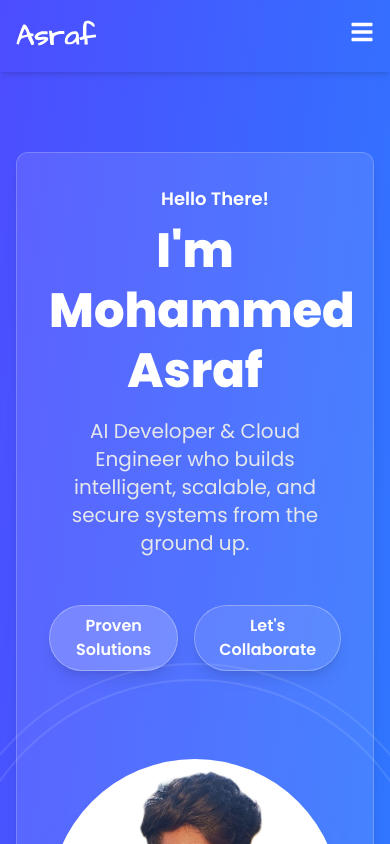
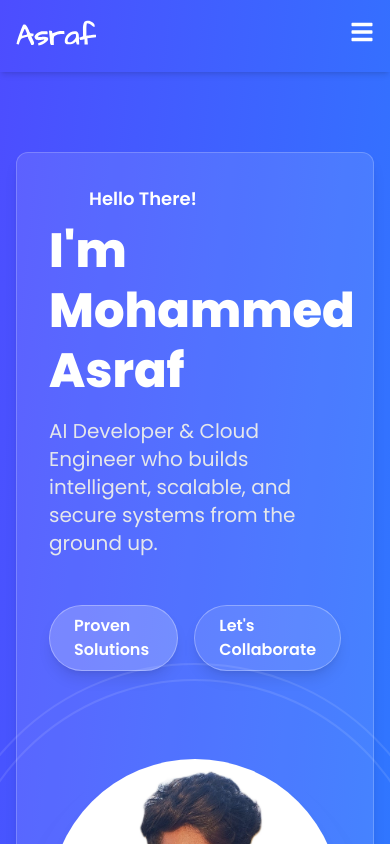
Before and after one commit to Mohammed-Asraf/asraf_portfolio, a Next.js app: page / in a window 390 px wide. Shown: the top 844 px of the page. Built offline with nearby package versions, Linux system fonts and the light colour scheme.

Commit message:
fix: Ensure 'Hello There!' is left-aligned on all screens

```diff
--- a/src/components/Hero.tsx
+++ b/src/components/Hero.tsx
@@ -43,8 +43,8 @@ const Hero = () => {
       <section className="relative py-20 px-4 min-h-[calc(100vh-80px)] flex items-center">
         <div className="container mx-auto grid grid-cols-1 md:grid-cols-2 gap-12 items-center bg-white/10 lg:backdrop-blur-md p-8 rounded-xl border border-white/20 shadow-lg">
           {/* Left Side: Text Content */}
-          <div className="text-center md:text-left text-white">
-            <p className="text-primary font-semibold text-lg mb-2 flex items-center justify-center md:justify-start">
+          <div className="text-left text-white">
+            <p className="text-primary font-semibold text-lg mb-2 flex items-center justify-start">
               <span className="w-8 h-px bg-primary mr-2 align-middle"></span>
               Hello There!
             </p>
```
